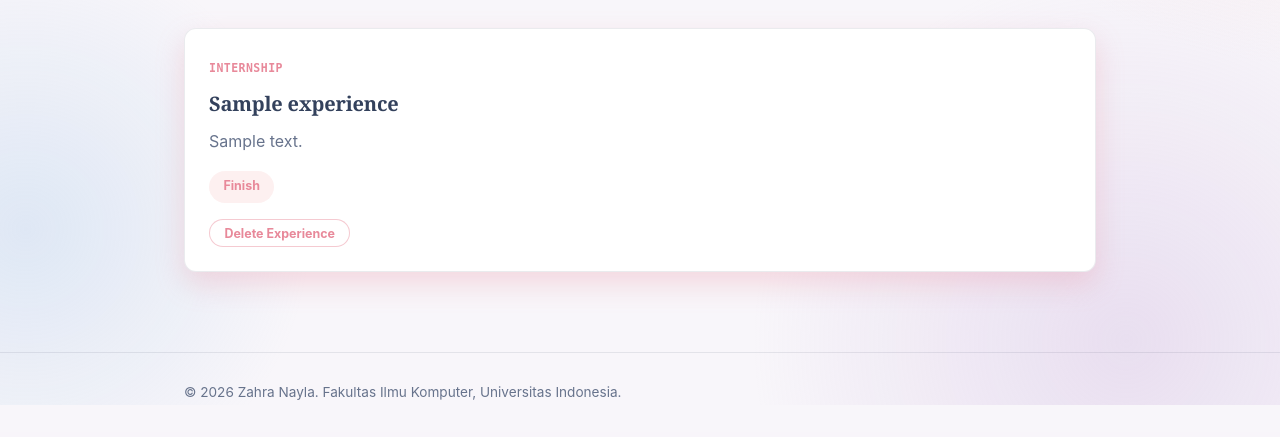
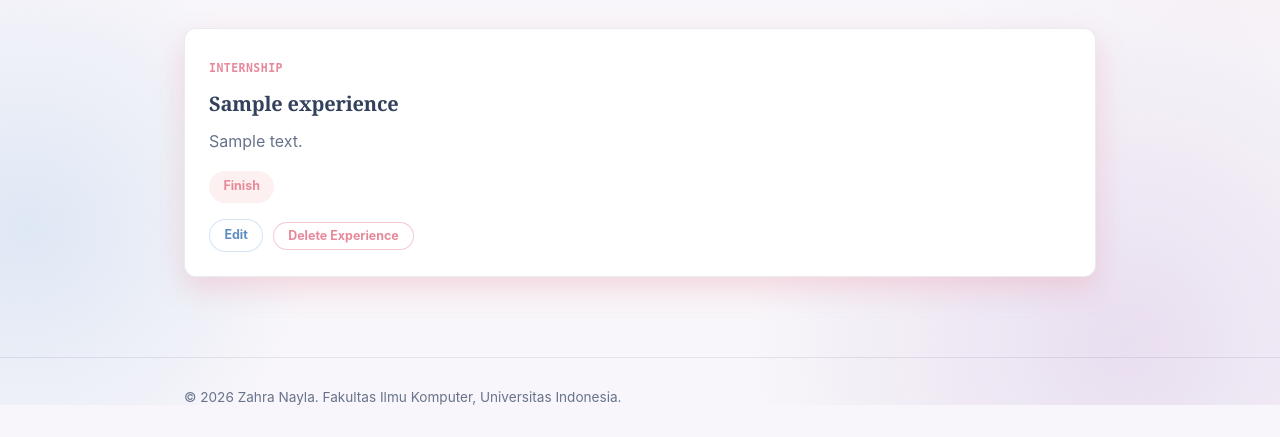
Before and after one commit to zahranayla901/myportofolio, a Django app: page /experience/ in a window 1280 px wide. Shown: the part 395-832 px from the top of the page. Before the commit the page ends 800 px from the top, so only its background shows below. Run offline with Django 5.2, Linux system fonts and the light colour scheme; tables that the repository leaves empty hold one stand-in row (values such as "Sample post"); some web fonts are replaced.

Commit message:
feat: add edit button that lead to experience form

```diff
--- a/main/urls.py
+++ b/main/urls.py
@@ -1,7 +1,7 @@
 from django.urls import path
 
 from main.views import delete_project, get_project_json, show_main, show_project, create_project
-from main.views import show_experience, create_experience, get_experience_json, delete_experience
+from main.views import show_experience, create_experience, edit_experience, get_experience_json, delete_experience
 app_name = "main"
 
 urlpatterns = [
@@ -13,6 +13,7 @@ urlpatterns = [
 
     path("experience/", show_experience, name="show_experience"),
     path("experience/add/", create_experience, name="create_experience"),
+    path("experience/<uuid:experience_id>/edit/", edit_experience, name="edit_experience"),
     path("api/experience/", get_experience_json, name="get_experience_json"),
     path("experience/<uuid:experience_id>/delete/",delete_experience,name="delete_experience"),
 ]
--- a/main/views.py
+++ b/main/views.py
@@ -115,6 +115,23 @@ def get_experience_json(request):
     experience_json = serializers.serialize("json", experience)
     return HttpResponse(experience_json, content_type="application/json")
 
+# func to edit existing experience (U from CRUD)
+def edit_experience(request, experience_id):
+    experience = get_object_or_404(Experience, pk=experience_id)
+    form = ExperienceForm(request.POST or None, instance=experience)
+
+    if request.method == "POST" and form.is_valid():
+        form.save()
+        messages.success(request, "Experience successfully updated!")
+        return redirect("main:show_experience")
+
+    context = {
+        "name": "Zahra Nayla",
+        "form": form,
+        "experience": experience,
+    }
+    return render(request, "experience_form.html", context)
+
 # func to delete existing experience from db (D from CRUD)
 def delete_experience(request, experience_id):
     experience = get_object_or_404(Experience, pk=experience_id)
--- a/static/css/style.css
+++ b/static/css/style.css
@@ -379,6 +379,7 @@ h1, h2, .brand, .skill-title {
     transform: translateY(-2px);
 }
 
+/* experience search bar and button section */
 .experience-search {
     display: flex;
     gap: 0.75rem;
@@ -408,6 +409,7 @@ h1, h2, .brand, .skill-title {
 .experience-search__input::placeholder {
     color: var(--ink-soft);
 }
+/* Divider */
 
 .experience-grid {
     display: grid;
@@ -488,6 +490,7 @@ h1, h2, .brand, .skill-title {
     display: none;
 }
 
+/* Align the Delete and Edit buttons so they're aligned, not stacked, and with a gap */
 .experience-actions {
     display: flex;
     align-items: center;
@@ -495,10 +498,12 @@ h1, h2, .brand, .skill-title {
     margin-top: 1rem;
 }
 
+/* experience delete button section */
 .experience-delete-form {
     margin: 0;
 }
 
+.experience-edit-button,
 .experience-delete-button {
     display: inline-block;
     font-family: inherit;
@@ -510,6 +515,20 @@ h1, h2, .brand, .skill-title {
     cursor: pointer;
     transition: background-color 0.2s ease, color 0.2s ease, border-color 0.2s ease;
 }
+
+/* experience edit button section */
+.experience-edit-button {
+    color: var(--serenity-deep);
+    background-color: rgba(255, 255, 255, 0.6);
+    border: 1px solid rgba(157, 195, 232, 0.45);
+}
+
+.experience-edit-button:hover {
+    background-color: var(--serenity-deep);
+    border-color: var(--serenity-deep);
+    color: var(--surface);
+}
+/* Divider */
 
 .experience-delete-button {
     color: var(--rose-deep);
--- a/templates/experience.html
+++ b/templates/experience.html
@@ -40,6 +40,7 @@
                             {% endif %}
 
                             <div class="experience-actions">
+                                <a href="{% url 'main:edit_experience' experience.id %}" class="experience-edit-button">Edit</a>
                                 <form method="post"
                                       action="{% url 'main:delete_experience' experience.id %}"
                                       onsubmit="return confirm('Delete experience \'{{ experience.title }}\'?');"
```
Also changed, not shown: templates/experience_form.html (+4 -4 lines).
